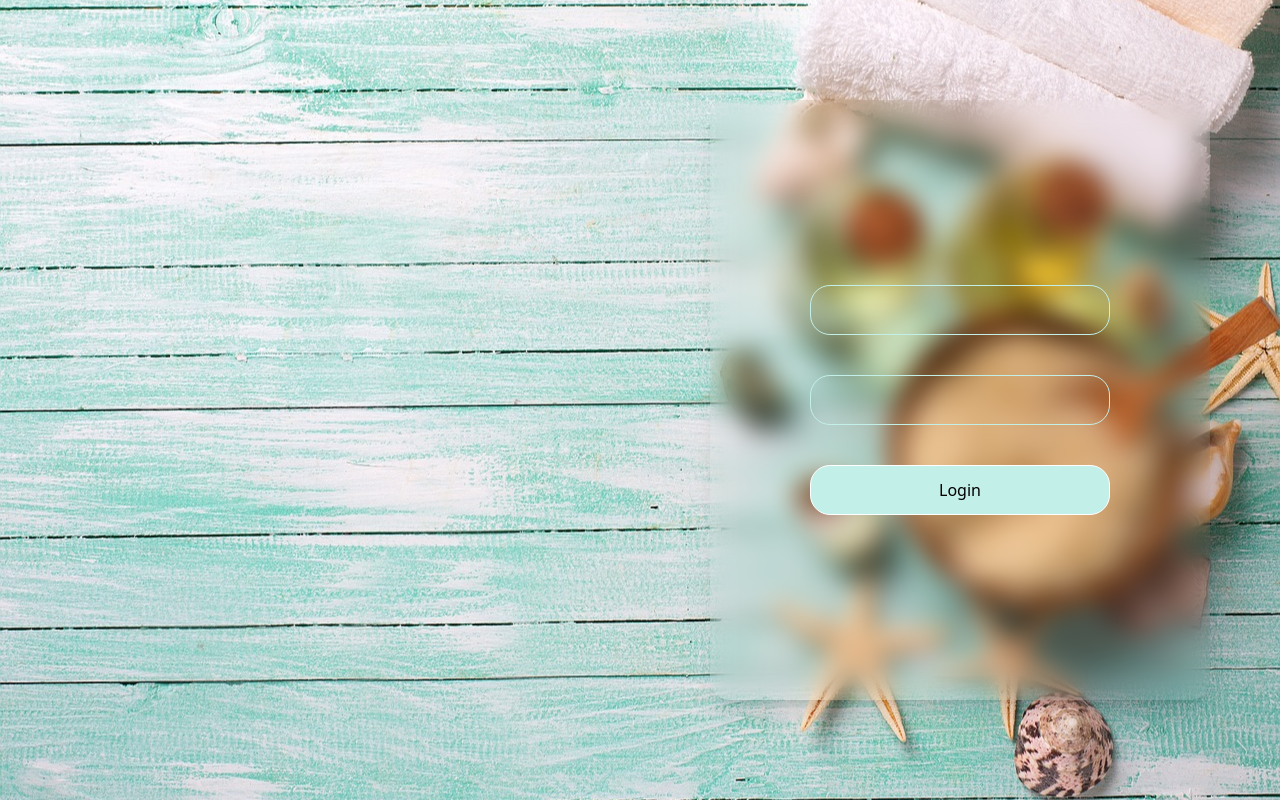
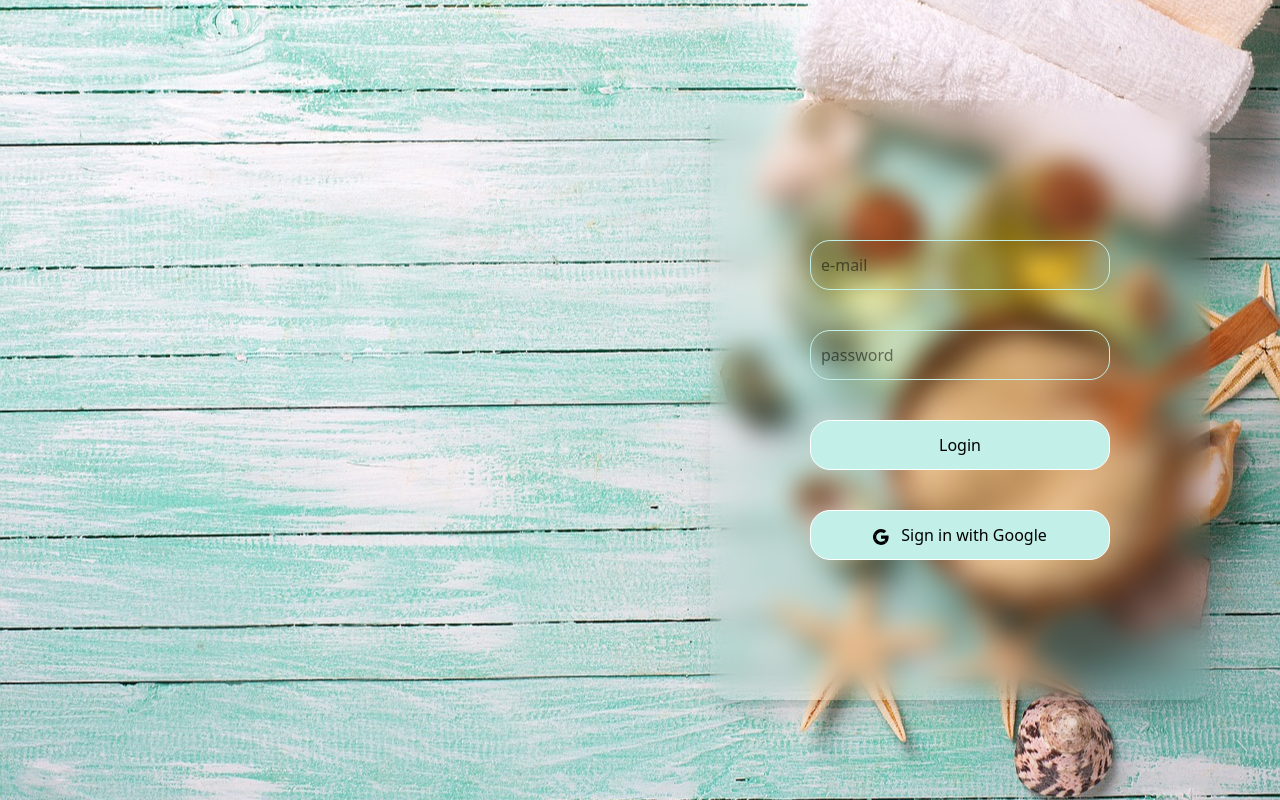
Before and after one commit to TharinduThejan/Crystal-Beauty-website-frontend, a React (Vite) app: page /login in a window 1280 px wide. Built offline with nearby package versions, Linux system fonts and the light colour scheme; no server answers.

Commit message:
add Google OAuth login functionality and update dependencies😁

```diff
--- a/package.json
+++ b/package.json
@@ -10,6 +10,7 @@
     "preview": "vite preview"
   },
   "dependencies": {
+    "@react-oauth/google": "^0.12.2",
     "@supabase/supabase-js": "^2.56.0",
     "@tailwindcss/vite": "^4.1.11",
     "axios": "^1.11.0",
--- a/src/App.jsx
+++ b/src/App.jsx
@@ -11,8 +11,11 @@ import { Toaster } from "react-hot-toast";
 import Register from "./pages/register.jsx";
 import ProductCard from "./components/productCard";
 import Loading from "./components/loading.jsx";
+import { GoogleOAuthProvider } from "@react-oauth/google";
+import ForgetPasswordPage from "./pages/forgetpassword.jsx";
 function App() {
   return (
+    <GoogleOAuthProvider clientId={import.meta.env.VITE_GOOGLE_CLIENT_ID}>
       <BrowserRouter>
         <>
           <Toaster position="top-right" />
@@ -20,6 +23,7 @@ function App() {
           <Routes path="/*">
             <Route path="/*" element={<Home />} />
             <Route path="/login" element={<Login />} />
+            <Route path="/forget" element={<ForgetPasswordPage />} />
             <Route path="/register" element={<Register />} />
             <Route path="/admin/*" element={<AdminPage />} />
             <Route path="/testing" element={<TestPage />} />
@@ -28,6 +32,7 @@ function App() {
           </Routes>
         </>
       </BrowserRouter>
+    </GoogleOAuthProvider>
   );
 }
 
--- a/src/pages/login.jsx
+++ b/src/pages/login.jsx
@@ -2,6 +2,8 @@ import axios from "axios";
 import { useState } from "react";
 import toast from "react-hot-toast";
 import { useNavigate } from "react-router-dom";
+import { GrGoogle } from "react-icons/gr";
+import { useGoogleLogin } from "@react-oauth/google";
 
 export default function Login() {
   //e-mail and password are dynamically changing values
@@ -9,9 +11,35 @@ export default function Login() {
   const [password, setPassword] = useState("");
   const navigate = useNavigate();
 
+  const googleLogin = useGoogleLogin({
+    onSuccess: (Response) => {
+      const accenssToken = Response.access_token;
+      axios
+        .post(import.meta.env.VITE_BACKEND_URL + "/api/users/login/google", {
+          accessToken: accenssToken,
+        })
+        .then((response) => {
+          console.log(response.data);
+          toast.success("Login Successful");
+          localStorage.setItem("token", response.data.token); //save data in local storage
+          if (response.data.role === "admin") {
+            navigate("/admin"); //if user===admin then navigate to admin
+          } else {
+            navigate("/"); //else navigate to home
+          }
+          // Handle successful login here
+        })
+        .catch((error) => {
+          console.error(error);
+          toast.error("Login Failed");
+        });
+    },
+  });
+
   async function handleLogin() {
     console.log("Email:", email);
     console.log("Password:", password);
+
     try {
       const response = await axios.post(
         import.meta.env.VITE_BACKEND_URL + "/api/users/login", //sent backend api URI to .env
@@ -47,12 +75,14 @@ export default function Login() {
             onChange={(e) => {
               setEmail(e.target.value);
             }}
+            placeholder="e-mail"
             value={email}
             className="w-[300px] h-[50px] border border-[#c3efe9] rounded-[20px] my-[20px] px-[10px]"
           />
 
           <input
             type="password"
+            placeholder="password"
             onChange={(e) => {
               setPassword(e.target.value);
             }}
@@ -66,6 +96,13 @@ export default function Login() {
           >
             Login
           </button>
+          <button
+            onClick={googleLogin}
+            className="w-[300px] h-[50px] border border-white bg-[#c3efe9] text-black rounded-[20px] my-[20px] cursor-pointer hover:bg-[#b2e6e0] transition duration-300 hover:cursor-pointer"
+          >
+            <GrGoogle className="inline mr-2 " onClick={googleLogin} /> Sign in
+            with Google
+          </button>
         </div>
       </div>
     </div>
--- a/vite.config.js
+++ b/vite.config.js
@@ -7,4 +7,9 @@ import tailwindcss from '@tailwindcss/vite'
 export default defineConfig({
   plugins: [react(), tailwindcss(),
   ],
+  server: {
+    headers: {
+      'Cross-Origin-Opener-Policy': 'same-origin-allow-popups',
+    },
+  },
 })
```
Also changed, not shown: 1 other file (tests, documents, lock files or other folders). Lines whose indentation alone changed are shown as unchanged.
